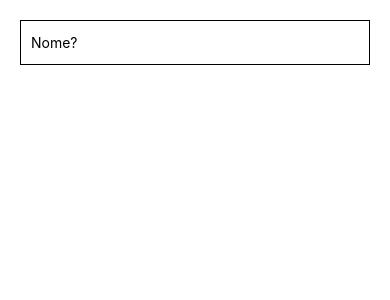
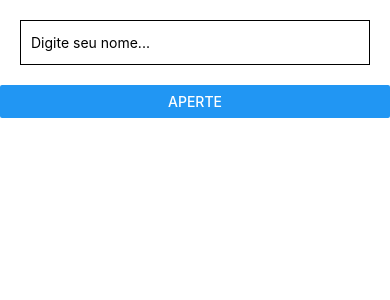
Before and after one commit to alexpinheiropf/course-react-native, a React Native app in the folder PrimeiroApp/: screen / in a window 390 px wide. Shown: the top 300 px of the page. Built offline with nearby package versions, Linux system fonts and the light colour scheme.

Commit message:
Utilizando Onchange para aparecer texto atualizado do state

```diff
--- a/PrimeiroApp/App.js
+++ b/PrimeiroApp/App.js
@@ -1,23 +1,22 @@
 import React, {Component} from 'react';
-import { View, TextInput, StyleSheet, Text } from 'react-native';
+import { View, TextInput, StyleSheet, Text, Button } from 'react-native';
 export default class App extends Component{
 
   constructor(props){
     super(props);
     this.state = {
-      nome: ''
+      texto: '',
+      textoInput: ''
     };
-    this.pegaNome = this.pegaNome.bind(this)
+    this.enviar = this.enviar.bind(this);
+
   }
 
-  pegaNome(texto){
+  enviar(){
     let state = this.state;
+    state.texto = 'Bem-vindo ' + state.textoInput;
+    alert(state.texto)
 
-    if(texto.length > 0){
-      state.nome = 'Bem vindo ' + texto;
-    }else{
-      state.nome = '';
-    }
     this.setState(state);
   }
 
@@ -25,9 +24,14 @@ export default class App extends Component{
   render() {
     return (
       <View style={styles.container}>
-        <TextInput style={styles.input} placeholder="Nome?"
-        underlineColorAndroid="transparent" onChangeText={this.pegaNome}/>
-        <Text style={styles.text}>{this.state.nome}</Text>
+        <TextInput style={styles.input}
+                    placeholder="Digite seu nome..."
+                    underlineColorAndroid="transparent"
+                    onChangeText={(textoInput=> this.setState({textoInput}))}/>
+
+        <Button title="Aperte" onPress={this.enviar}/>
+
+        <Text style={styles.text}>{this.state.texto}</Text>
       </View>
     );
   }
@@ -46,7 +50,9 @@ const styles = StyleSheet.create({
   },
   text: {
     textAlign: 'center',
-    fontSize: 17,
-    color: '#000000'
+    fontSize: 23,
+    color: '#000000',
+    marginTop: 15
+
   }
 });
```
